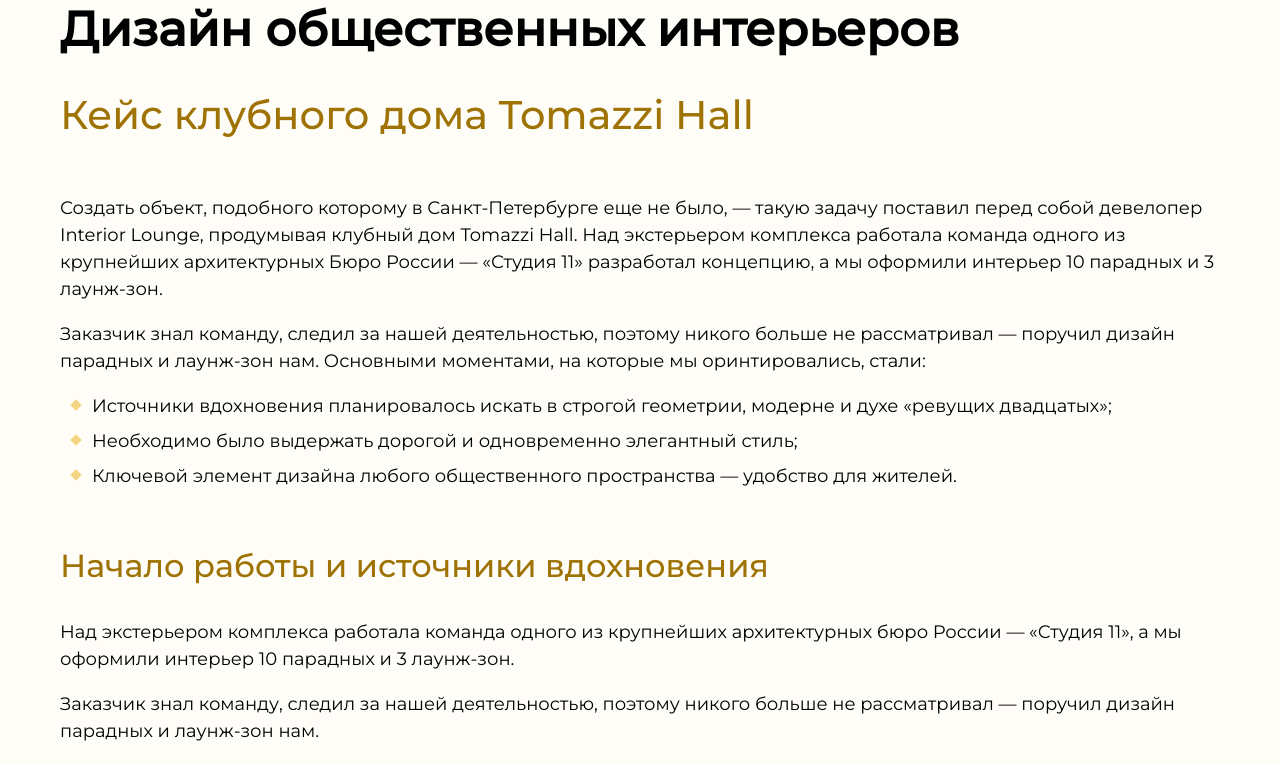
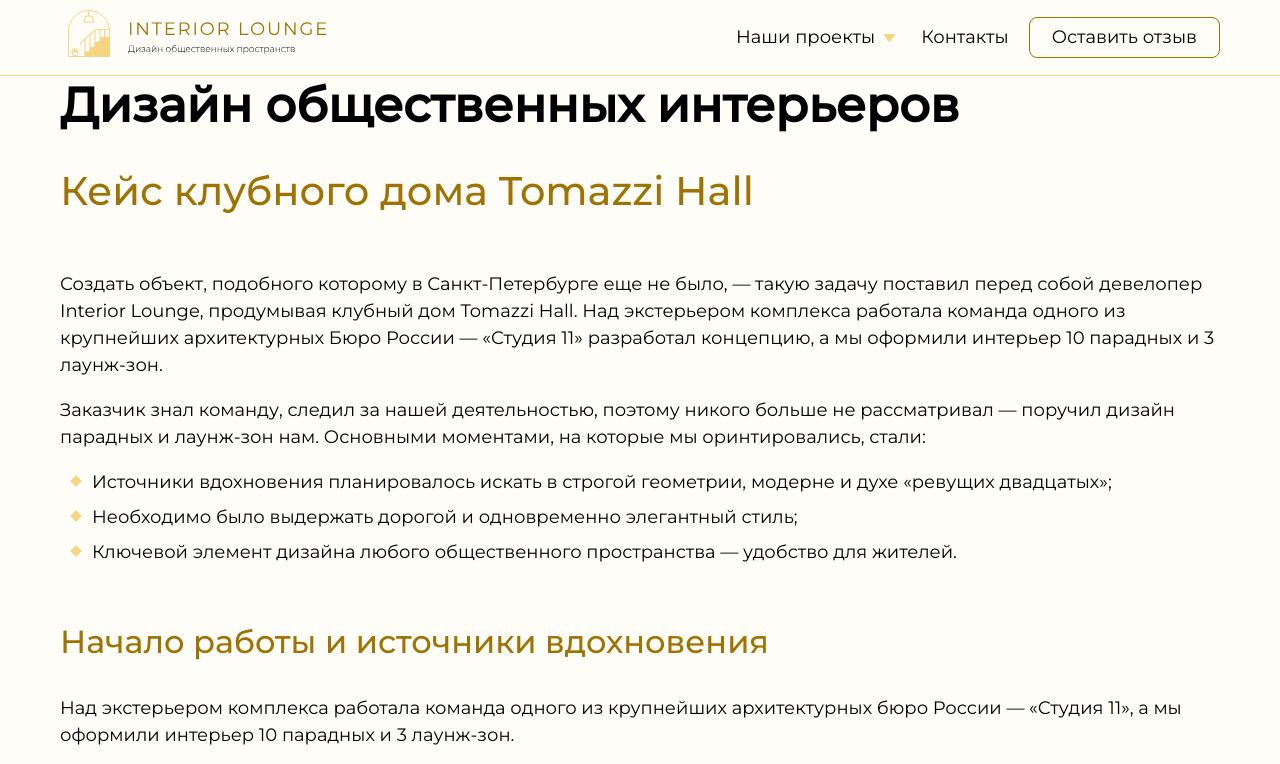
Before and after one commit to MichaelBezz/782277-layout-cms, a plain HTML site: page index.html in a window 1280 px wide. Shown: the top 764 px of the page. Drawn offline with Linux system fonts and the light colour scheme.

Commit message:
Работа с меню

```diff
--- a/index.html
+++ b/index.html
@@ -12,6 +12,39 @@
 
   <body class="page">
     <header class="header">
+      <div class="header-container container">
+        <div class="logo">
+          <a class="logo-link" href="#">
+            <img class="logo-image" src="./images/logo.svg" width="262" height="47" alt="Логотип компании.">
+          </a>
+        </div>
+        <nav class="main-nav">
+          <div class="menu-primary-container">
+            <ul class="menu">
+              <li class="menu-item menu-item-has-children">
+                <a href="#">Наши проекты</a>
+                <ul class="sub-menu">
+                  <li class="menu-item">
+                    <a href="#">Tomazzi Hall</a>
+                  </li>
+                  <li class="menu-item">
+                    <a href="#">Lounge Hall</a>
+                  </li>
+                  <li class="menu-item">
+                    <a href="#">Astra Hall</a>
+                  </li>
+                </ul>
+              </li>
+              <li class="menu-item">
+                <a href="#">Контакты</a>
+              </li>
+              <li class="menu-item menu-item--button">
+                <a href="#">Оставить отзыв</a>
+              </li>
+            </ul>
+          </div>
+        </nav>
+      </div>
     </header>
 
     <main class="main">
--- a/style/style.css
+++ b/style/style.css
@@ -220,3 +220,97 @@
   line-height: 1.5;
   font-weight: 400;
 }
+
+.header {
+  border-bottom: 1px solid #f5d581;
+}
+
+.header-container {
+  display: flex;
+  justify-content: space-between;
+  align-items: center;
+}
+
+.logo .logo-link {
+  display: block;
+  padding: 8px;
+  text-decoration: none;
+  color: #000000;
+}
+
+.main-nav {
+  max-width: 700px;
+}
+
+.menu-primary-container .menu {
+  display: flex;
+  align-items: center;
+  flex-wrap: wrap;
+  margin: 0;
+  padding: 0;
+  list-style: none;
+}
+
+.menu-primary-container a {
+  display: block;
+  padding: 24px 20px;
+  text-decoration: none;
+  color: #000000;
+}
+
+.menu-primary-container .menu-item-has-children {
+  position: relative;
+}
+
+.menu-primary-container .menu-item-has-children a {
+  position: relative;
+  padding-right: 26px;
+}
+
+.menu-primary-container .menu-item-has-children > a::after {
+  position: absolute;
+  top: 50%;
+  right: 5px;
+  content: "";
+  width: 13px;
+  height: 9px;
+  background-image: url("../images/arrow.svg");
+  background-repeat: no-repeat;
+  background-position: center;
+  background-size: 13px 9px;
+  transform: translateY(-50%);
+}
+
+.menu-primary-container .menu-item--button a {
+  padding: 6px 22px;
+  border: 1px solid #9f7303;
+  border-radius: 8px;
+}
+
+.menu-primary-container .menu-item a:hover {
+  color: #9f7303;
+}
+
+.menu-primary-container .menu-item-has-children:hover .sub-menu {
+  display: block;
+}
+
+.menu-primary-container .sub-menu {
+  z-index: 5;
+  position: absolute;
+  top: 70%;
+  left: 22px;
+  display: none;
+  width: 100%;
+  margin: 0;
+  padding: 12px 4px;
+  list-style: none;
+  background-color: #ffffff;
+  box-shadow:
+    0 4px 8px rgba(97, 97, 97, 0.18),
+    0 2px 4px rgba(97, 97, 97, 0.18);
+}
+
+.menu-primary-container .sub-menu a {
+  padding: 12px;
+}
```
Also changed, not shown: images/arrow.svg (added), images/logo.svg (added).
